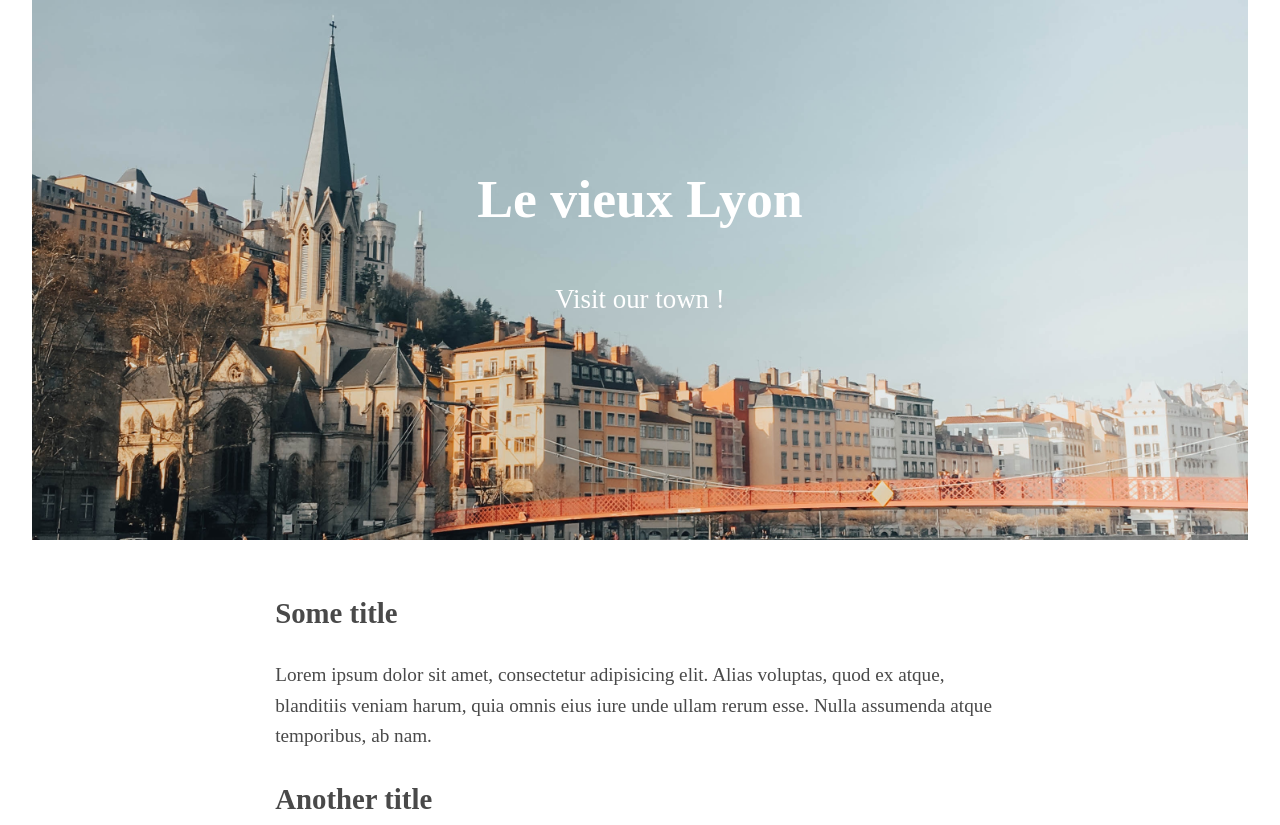
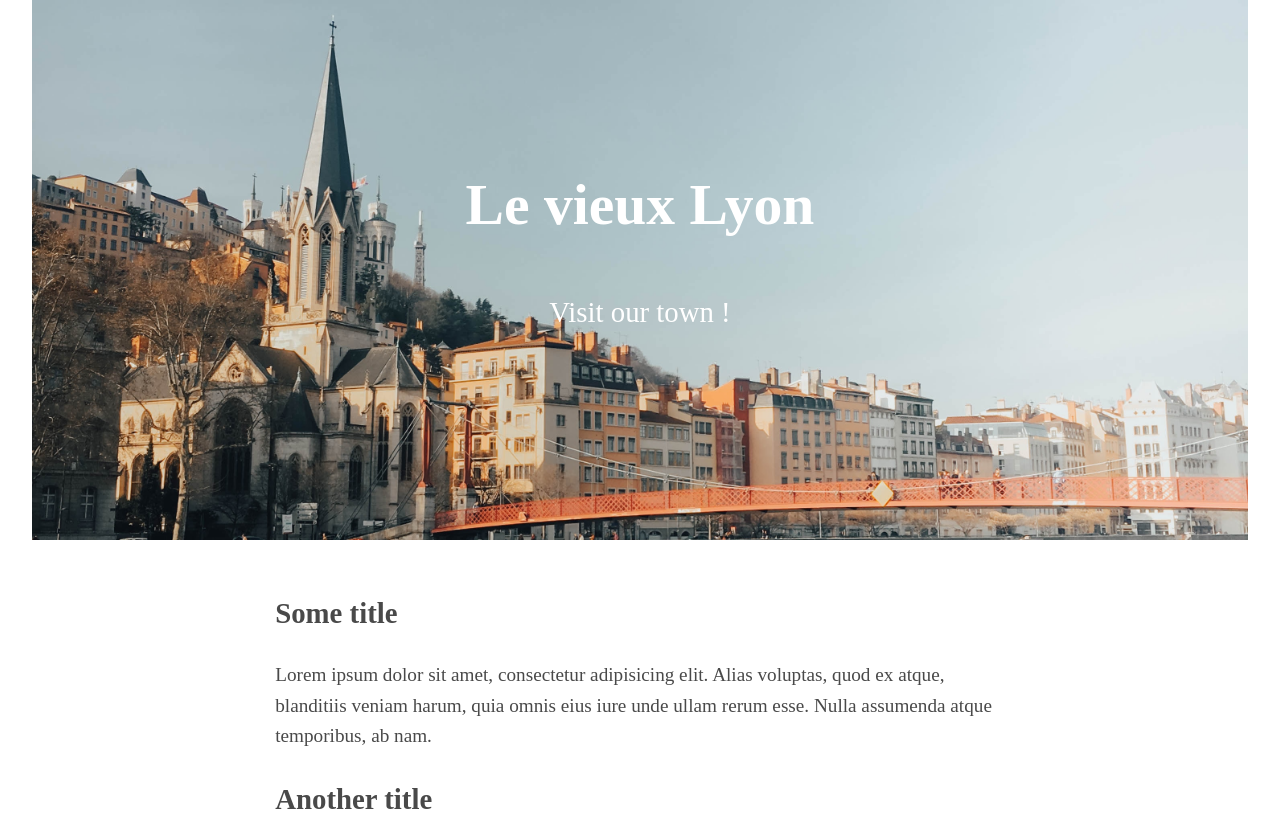
Before and after one commit to Sarah-0911/medium-article, a plain HTML site: page medium-article/index.html in a window 1280 px wide. Shown: the top 825 px of the page. Drawn offline with Linux system fonts and the light colour scheme.

Commit message:
modif ok

```diff
--- a/medium-article/style.css
+++ b/medium-article/style.css
@@ -9,7 +9,7 @@
 }
 
 .banner {
-  background-image: url("images/vieux_lyon.jpg");
+  background-image: url("vieux_lyon.jpg");
   background-size: cover;
   background-repeat: no-repeat;
   height: 300px;
@@ -17,7 +17,7 @@
   color: white;
   padding: 120px 0;
   text-align: center;
-  font-size: 1.4em;
+  font-size: 1.5em;
 }
 
 .container {
```
Also changed, not shown: medium-article/vieux_lyon.jpg (added), vieux_lyon.jpg (added).
